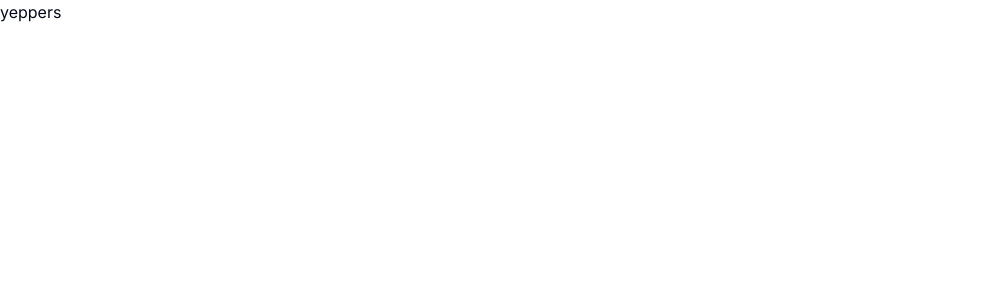
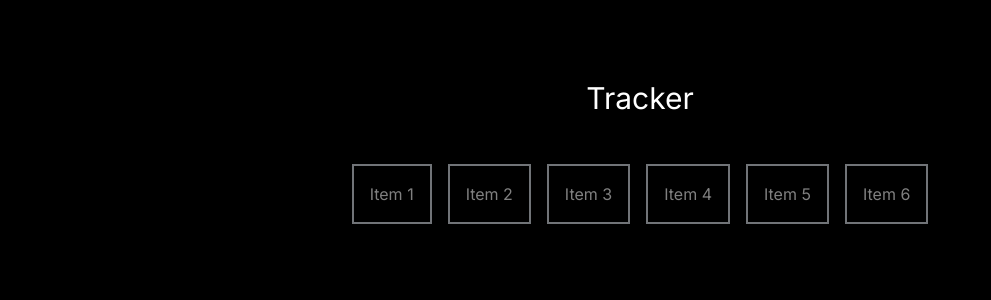
Before and after one commit to Dillonzellis/tracker-hub, a Next.js app: page / in a window 1280 px wide. Shown: the top 300 px of the page, without its empty margins (0-991 px from the left). Built offline with nearby package versions, Linux system fonts and the light colour scheme.

Commit message:
feat: add Item component to store state in localstorage

```diff
--- a/src/app/page.tsx
+++ b/src/app/page.tsx
@@ -1,3 +1,28 @@
+import MaxWidthWrapper from "@/components/MaxWidthWrapper";
+import { Item } from "@/components/Item";
+
+const items = [
+  { id: "1", name: "Item 1" },
+  { id: "2", name: "Item 2" },
+  { id: "3", name: "Item 3" },
+  { id: "4", name: "Item 4" },
+  { id: "5", name: "Item 5" },
+  { id: "6", name: "Item 6" },
+];
+
 export default function Home() {
-  return <main className="">yeppers</main>;
+  return (
+    <main className="bg-black text-white min-h-screen">
+      <MaxWidthWrapper>
+        <div className="pt-20">
+          <div className="text-3xl text-center">Tracker</div>
+          <div className="flex gap-4 pt-12 justify-center">
+            {items.map((item) => (
+              <Item key={item.id} id={item.id} name={item.name} />
+            ))}
+          </div>
+        </div>
+      </MaxWidthWrapper>
+    </main>
+  );
 }
--- /dev/null
+++ b/src/components/Item.tsx
@@ -0,0 +1,35 @@
+"use client";
+
+import { cn } from "@/lib/utils";
+import { useState, useEffect } from "react";
+
+interface ItemProps {
+  id: string;
+  name: string;
+}
+
+export const Item = ({ id, name }: ItemProps) => {
+  const [isActive, setIsActive] = useState(() => {
+    const saved = localStorage.getItem("itemActive_" + id);
+    return saved !== null ? JSON.parse(saved) : false;
+  });
+
+  useEffect(() => {
+    localStorage.setItem("itemActive_" + id, JSON.stringify(isActive));
+  }, [isActive, id]);
+
+  const toggleItem = () => {
+    setIsActive(!isActive);
+  };
+
+  return (
+    <div
+      className={cn("border-2 p-4 opacity-50 cursor-pointer", {
+        "opacity-100": isActive,
+      })}
+      onClick={toggleItem}
+    >
+      {name}
+    </div>
+  );
+};
```
